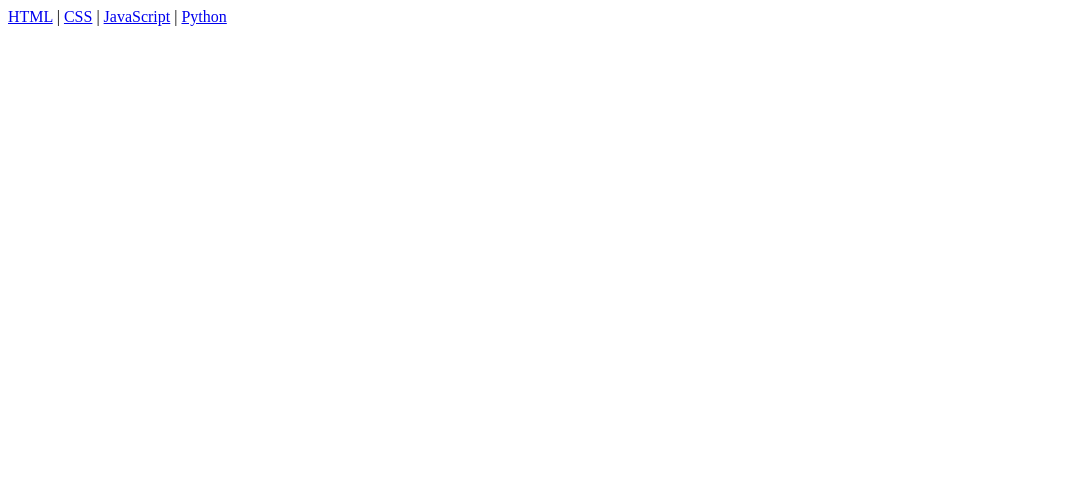
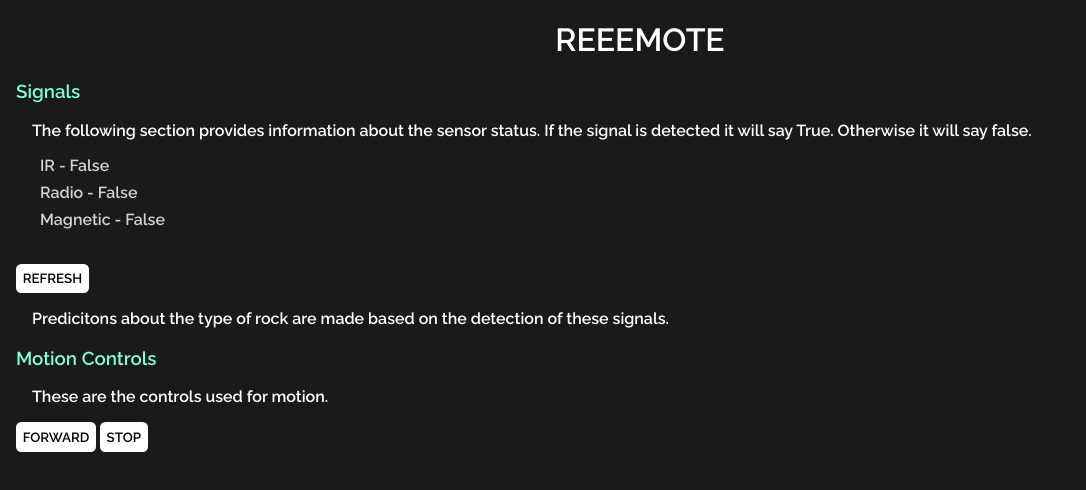
Before and after one commit to shekratul10/EEProject, a plain HTML site: page page.html in a window 1280 px wide. Shown: the whole page, without its empty margins (0-1086 px from the left). Drawn offline with Linux system fonts and the light colour scheme.

Commit message:
Separate Webpage
Now uses separate webpage (page.html) . The one in the ino file while is hosted at the URL will only be used for debugging from now on. The new page uses a separate style sheet.

Input can now be detected and webpage updated based on changing inputs. Outputs can also be changed based on  button presses

Radio sensor connects to port 8,
Magnetic sensor connects to port 9,
IR Sensor connects to port 13

```diff
--- a/page.html
+++ b/page.html
@@ -6,18 +6,75 @@
     <meta http-equiv="X-UA-Compatible" content="IE=edge">
     <meta name="viewport" content="width=device-width, initial-scale=1.0">
     <title> REEEMOTE </title>
-    <style>
-
-    </style>
+    <link rel="stylesheet" href="style.css">
 </head>
 
 <body>
-    <nav>
-        <a href="/html/">HTML</a> |
-        <a href="/css/">CSS</a> |
-        <a href="/js/">JavaScript</a> |
-        <a href="/python/">Python</a>
-    </nav>
+    <h1 , font="arial">REEEMOTE</h1>
+    <h3>Signals</h3>
+    <p>The following section provides information about the sensor status. If the signal is detected it will say True.
+        Otherwise it will say false.</p>
+    <div class="statuses">
+        <div class="status">IR - <span id="irState">False</span></div>
+        <div class="status">Radio - <span id="radState">False</span></div>
+        <div class="status">Magnetic - <span id="magState">False</span></div>
+    </div>
+    <br><button onclick="update()">REFRESH</button>
+    <p>Predicitons about the type of rock are made based on the detection of these signals. </p>
+
+
+    <h3>Motion Controls</h3>
+    <p>These are the controls used for motion.</p>
+    <button onclick="forward()">FORWARD</button>
+    <button onclick="stop()">STOP</button>
 </body>
 
+<script>
+    var xhttp = new XMLHttpRequest();
+    var irReq = new XMLHttpRequest();
+    var radioReq = new XMLHttpRequest();
+    var magReq = new XMLHttpRequest();
+    var ir;
+    var mag;
+    var radio;
+    var pred = "noting";
+    irReq.onreadystatechange = function () {
+        if (this.readyState == 4 && this.status == 200) {
+            document.getElementById("irState").innerHTML = this.responseText;
+            console.log(this.responseText);
+        }
+    };
+    magReq.onreadystatechange = function () {
+        if (this.readyState == 4 && this.status == 200) {
+            document.getElementById("magState").innerHTML = this.responseText;
+            console.log(this.responseText);
+        }
+    };
+    radioReq.onreadystatechange = function () {
+        if (this.readyState == 4 && this.status == 200) {
+            document.getElementById("radState").innerHTML = this.responseText;
+            console.log(this.responseText);
+        }
+    };
+
+    function update() {
+        irReq.open("GET", "http://192.168.0.6/ir");
+        irReq.send();
+        magReq.open("GET", "http://192.168.0.6/mag");
+        magReq.send();
+        radioReq.open("GET", "http://192.168.0.6/rad");
+        radioReq.send();
+    }
+
+    function forward() {
+        xhttp.open("GET", "http://192.168.0.6/fwd");
+        xhttp.send();
+    }
+
+    function stop() {
+        xhttp.open("GET", "http://192.168.0.6/static");
+        xhttp.send();
+    }
+</script>
+
 </html>
--- /dev/null
+++ b/style.css
@@ -0,0 +1,36 @@
+@import url('https://fonts.googleapis.com/css2?family=Raleway:wght@600&display=swap');
+
+h1{
+    text-align: center;
+    font-family: 'Raleway', sans-serif;
+}
+
+h3{
+    color: aquamarine;
+}
+
+button{
+    background-color: white;
+    border-radius: 0.4em;
+    padding: 0.5em;
+    border: 0;
+    font-family: 'Raleway',sans-serif;
+}
+body{
+    background-color:#1a1a1a;
+    font-family: 'Raleway',sans-serif;
+    color: white;
+    margin: 1em;
+}
+p{
+    font-weight: lighter;
+    margin: 1em 1em;
+}
+
+.statuses{
+    margin: 1em;
+}
+.status{
+    margin: 0.5em;
+    color: lightgray;
+}
```
Also changed, not shown: Logo_for_Imperial_College_London.svg.png (added), 1 other file.
